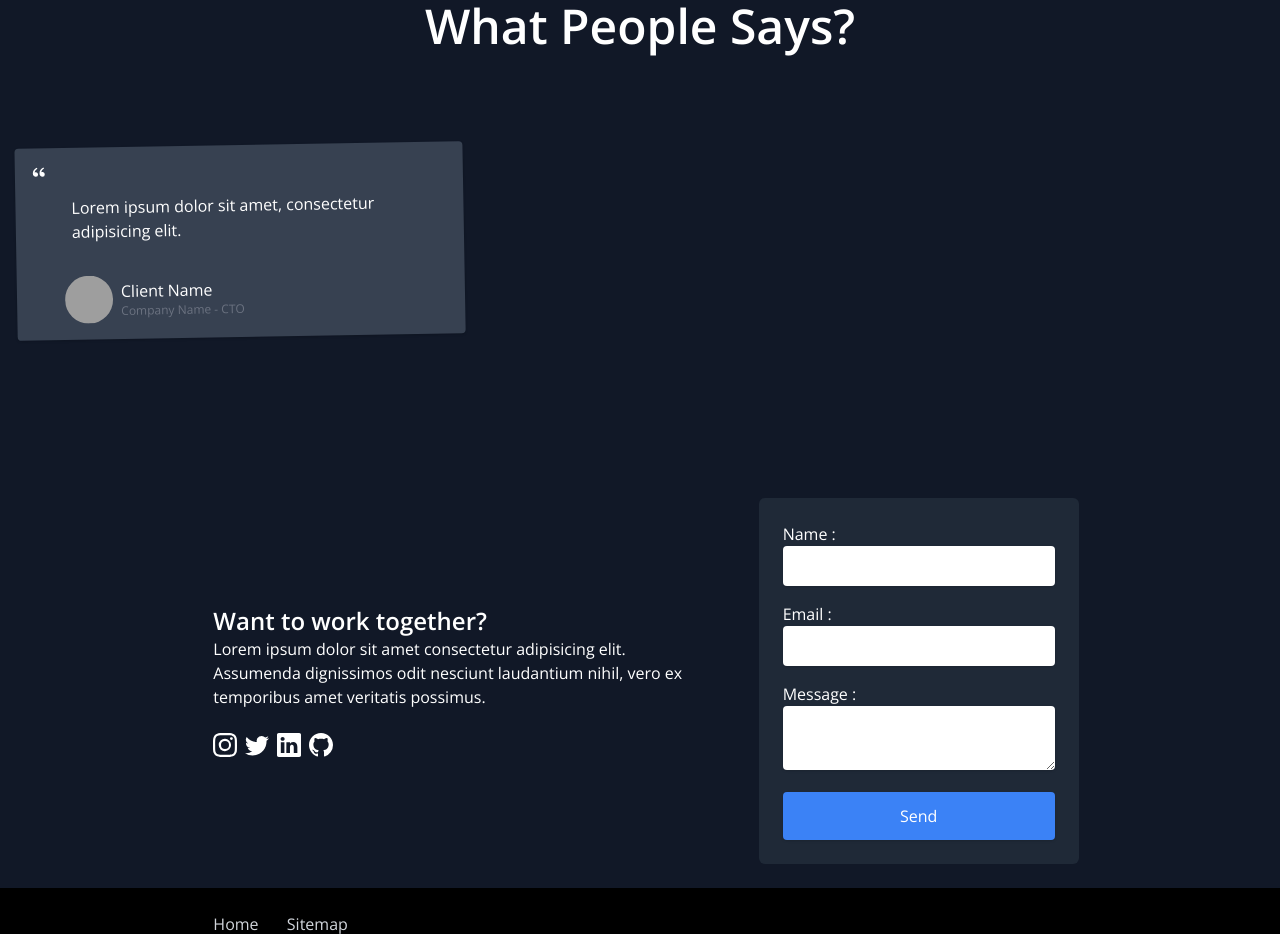
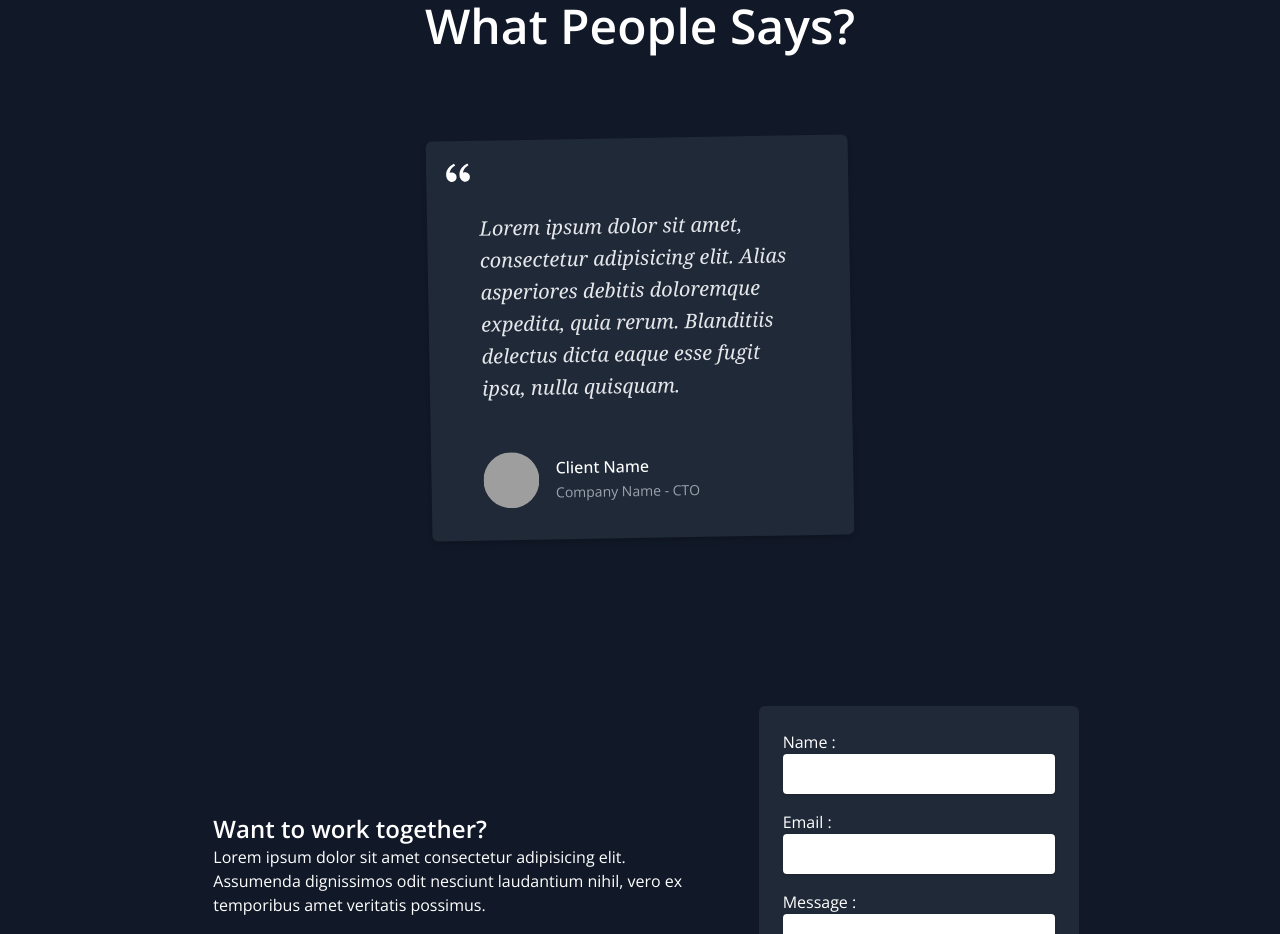
Before and after one commit to ojpro/portfolio-v2, a Next.js app: page / in a window 1280 px wide. Shown: the part 3380-4314 px from the top of the page. Built offline with nearby package versions, Linux system fonts and the light colour scheme; grey boxes are pictures that could not be loaded.

Commit message:
🌅 enhanced the card look

```diff
--- a/src/components/partials/cards/TestimonialCard.tsx
+++ b/src/components/partials/cards/TestimonialCard.tsx
@@ -1,20 +1,20 @@
-import { RiDoubleQuotesL } from "react-icons/ri";
+import {RiDoubleQuotesL} from "react-icons/ri";
 
 export default function TestimonialCard() {
     return (
         <>
             {/* <> Card </> */}
-            <li className="flex-shrink-0 bg-gray-50 dark:bg-gray-700 ml-2 rounded shadow w-5/12 max-w-md flex flex-col justify-between relative p-4 pl-6">
-                <div>
-                    <RiDoubleQuotesL className="absolute left-4 top-4"></RiDoubleQuotesL>
-                    <p className="p-8">Lorem ipsum dolor sit amet, consectetur adipisicing elit.</p>
-                </div>
-                <div className="flex flex-row flex-nowrap justify-start items-center gap-2 pl-6">
-                    <img src="https://source.unsplash.com/random/200x200/?person"
-                        className="w-12 h-12 rounded-full" alt="" />
-                    <div className="flex flex-col">
-                        <h3>Client Name</h3>
-                        <span className="text-xs text-gray-500">Company Name - CTO </span>
+            <li className="p-4 relative bg-gray-800 w-10/12 md:w-1/2 lg:w-1/3 rounded-md shadow-md mx-auto">
+                <RiDoubleQuotesL className="absolute top-4 left-4 w-8 h-8"></RiDoubleQuotesL>
+                <div className="py-4 px-9">
+                    <p className="py-10 italic text-xl font-serif text-gray-200 leading-8">Lorem ipsum dolor sit amet, consectetur adipisicing elit. Alias asperiores debitis doloremque expedita, quia rerum. Blanditiis delectus dicta eaque esse fugit ipsa, nulla quisquam.</p>
+                    <div className="flex flex-row justify-start items-center gap-4 mt-2">
+                        <img src="https://source.unsplash.com/random/200x200/?person"
+                             className="rounded-full w-14 h-14" alt=""/>
+                        <div className="">
+                            <h3 className="font-medium text-md">Client Name</h3>
+                            <span className="font-normal text-sm text-gray-400">Company Name - CTO </span>
+                        </div>
                     </div>
                 </div>
             </li>
```
